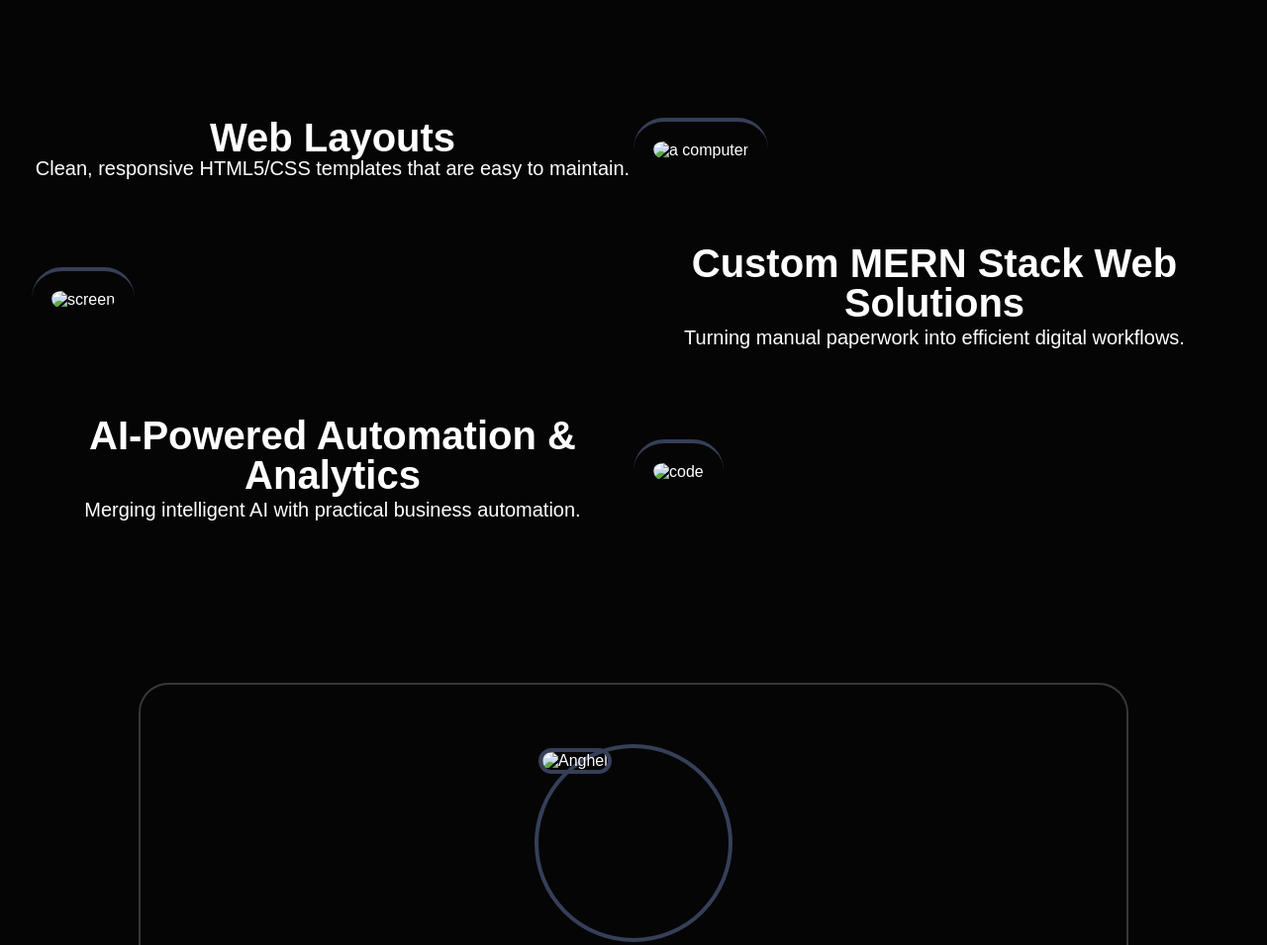
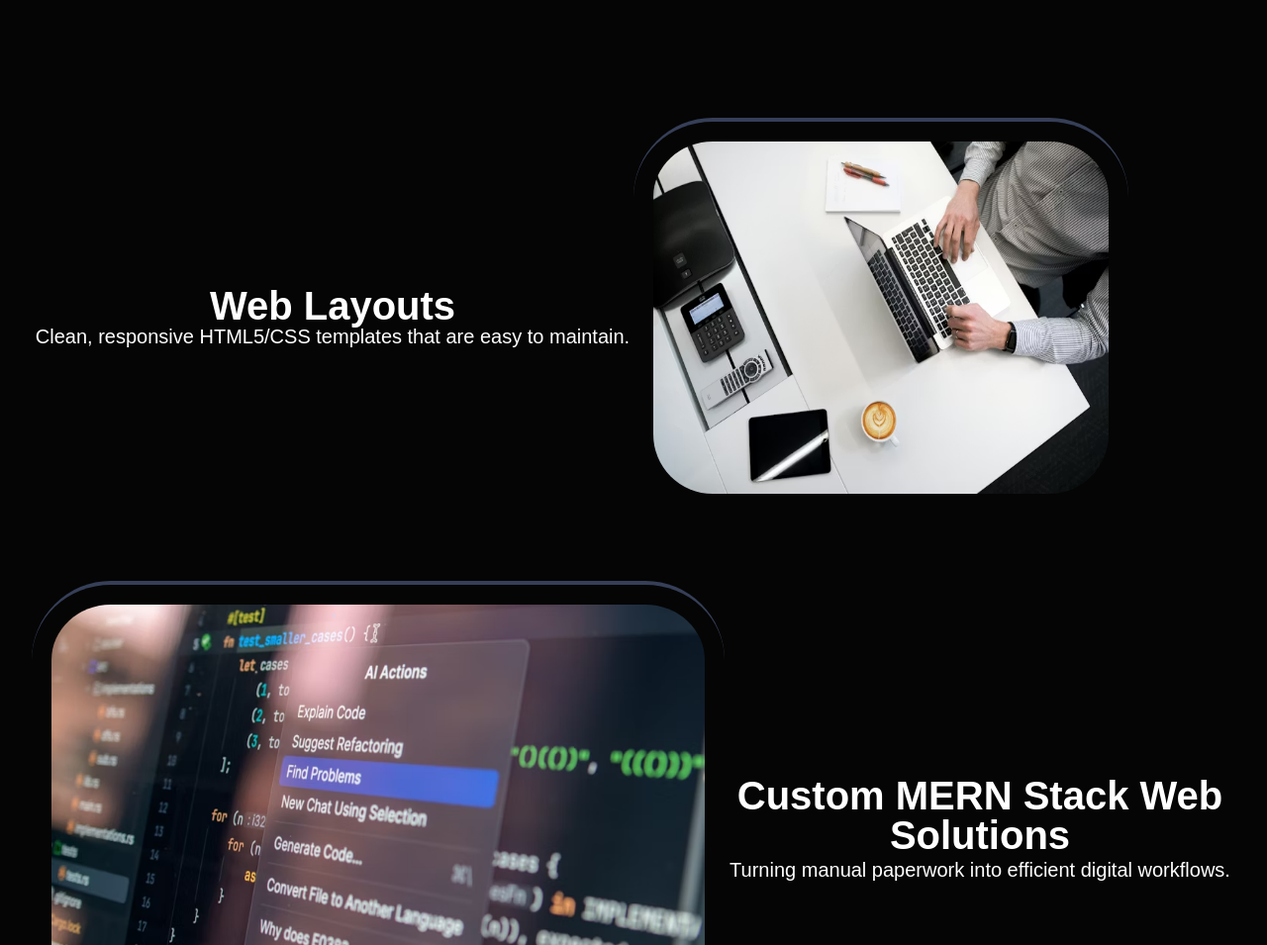
Before and after one commit to pork-arie/HDC-ANGHEL, a plain HTML site: page index.html in a window 1280 px wide. Shown: the part 431-1386 px from the top of the page at 99% size. Drawn offline with Linux system fonts and the light colour scheme.

Commit message:
Fix HTML formatting and update image paths

```diff
--- a/index.html
+++ b/index.html
@@ -32,13 +32,13 @@
                     <p>Clean, responsive HTML5/CSS templates that are easy to maintain.</p>
                 </div>
                 <div class="pic1">
-                    <img src="../imgs/service2.avif" alt="a computer" class="s2">
+                    <img src="service2.avif" alt="a computer" class="s2">
                 </div>
             </div>
 
             <div class="con2">
                 <div class="pic2">
-                    <img src="../imgs/prob.avif" alt="screen" class="prob2">
+                    <img src="prob.avif" alt="screen" class="prob2">
                 </div>
                 <div class="sub2">
                     <h2>Custom MERN Stack Web Solutions</h2>
@@ -52,14 +52,14 @@
                     <p>Merging intelligent AI with practical business automation.</p>
                 </div>
                 <div class="pic3">
-                    <img src="../imgs/codepc.avif" alt="code" class="codepc">
+                    <img src="codepc.avif" alt="code" class="codepc">
                 </div>
             </div>
         </section>
 
          <section id="about" class="about-card">
             <div class="profile">
-                <img src="../imgs/me.jpg" alt="Anghel" class="profile">
+                <img src="me.jpg" alt="Anghel" class="profile">
             </div>
             <div class="content">
                 <span class="idtag">THE DESIGNER</span>
```
